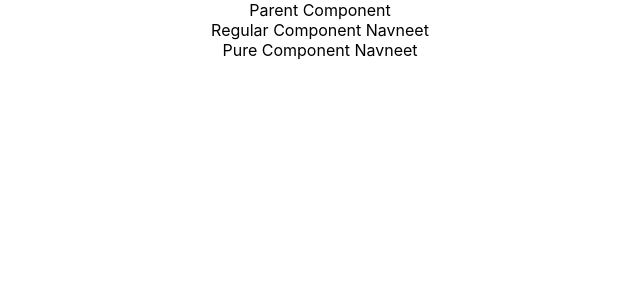
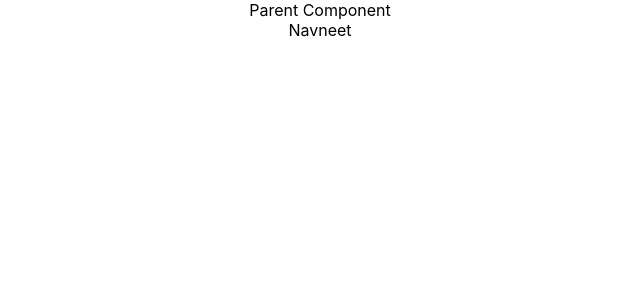
Before and after one commit to Navneet2569/Learning-React, a React (Create React App) app in the folder hello-world2/: page / in a window 1280 px wide. Shown: the top 300 px of the page, without its empty margins (320-960 px from the left). Built offline with nearby package versions, Linux system fonts and the light colour scheme.

Commit message:
Memo Component

```diff
--- /dev/null
+++ b/hello-world2/src/components/MemoComp.js
@@ -0,0 +1,8 @@
+import React from "react";
+
+function MemoComp({ name }) {
+  console.log("Memo Component Rendered");
+  return <div>{name}</div>;
+}
+
+export default React.memo(MemoComp);
--- a/hello-world2/src/components/ParentComp.js
+++ b/hello-world2/src/components/ParentComp.js
@@ -1,8 +1,9 @@
 import React, { Component, PureComponent } from "react";
 import RegComp from "./RegComp";
 import PureComp from "./PureComp";
+import MemoComp from "./MemoComp";
 
-class ParentComp extends PureComponent {
+class ParentComp extends Component {
   constructor(props) {
     super(props);
 
@@ -24,8 +25,9 @@ class ParentComp extends PureComponent {
     return (
       <div>
         Parent Component
-        <RegComp name={this.state.name} />
-        <PureComp name={this.state.name} />
+        {/* <RegComp name={this.state.name} /> */}
+        {/* <PureComp name={this.state.name} /> */}
+        <MemoComp name={this.state.name} />
       </div>
     );
   }
```
